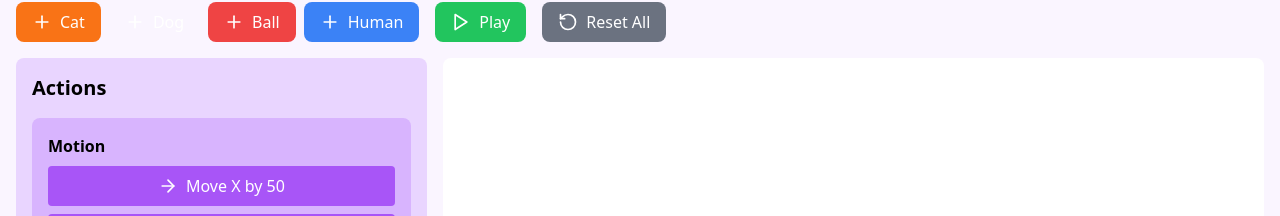
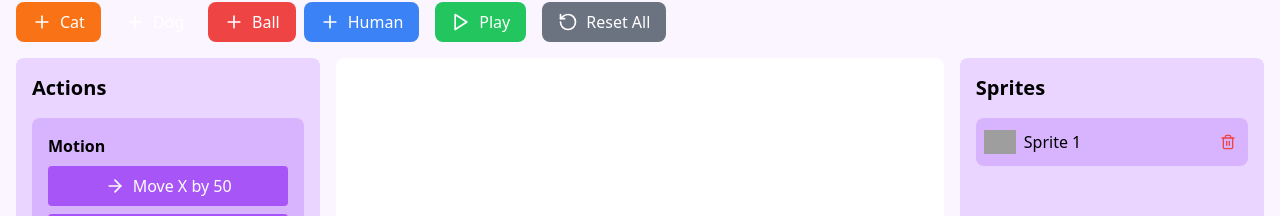
Before and after one commit to ApoorvaA5/-yapsuj, a React (Vite) app: page / in a window 1280 px wide. Both pictures are taken after a click on the button "Cat". Shown: the part 127-343 px from the top of the page. Built offline with nearby package versions, Linux system fonts and the light colour scheme; grey boxes are pictures that could not be loaded.

Commit message:
added sprites section

```diff
--- a/src/App.tsx
+++ b/src/App.tsx
@@ -1,6 +1,7 @@
 import React, { useState, useRef, useEffect } from 'react';
 import { Cat, Dog, Circle, User, Plus, Play, Pause, Trash2, RotateCcw, ArrowRight, ArrowDown, RotateCw, Move, Command as Random, MessageCircle, Maximize2, Minimize2, Repeat, Settings, FileText, Edit, BookOpen, Bug, Volume2, Shirt } from 'lucide-react';
 
+// Keep all interfaces the same
 interface Sprite {
   id: string;
   type: 'cat' | 'dog' | 'ball' | 'human';
@@ -23,11 +24,13 @@ interface Animation {
 }
 
 function App() {
+  // Keep all state and functions the same until the return statement
   const [sprites, setSprites] = useState<Sprite[]>([]);
   const [selectedSprite, setSelectedSprite] = useState<string | null>(null);
   const [isPlaying, setIsPlaying] = useState(false);
   const animationFrameRef = useRef<number>();
 
+  // Keep all functions the same (addSprite, deleteSprite, resetAll, addAnimation, getSpriteIcon, animate)
   const addSprite = (type: Sprite['type']) => {
     const newSprite: Sprite = {
       id: `sprite-${Date.now()}`,
@@ -83,7 +86,7 @@ function App() {
           <img
             src="https://quizizz.com/media/resource/gs/quizizz-media/quizzes/a16db854-0c67-4e98-9e27-590dd764bc38?w=200&h=200"
             alt="Cat"
-            width={size * 4}   // make it 1.5x bigger
+            width={size * 4}
             height={size * 4}
             className={className}
             style={{ pointerEvents: 'none' }}
@@ -302,7 +305,7 @@ function App() {
         </div>
 
         <div className="flex gap-4">
-          <div className="w-1/3 bg-purple-200 p-4 rounded-lg">
+          <div className="w-1/4 bg-purple-200 p-4 rounded-lg">
             <h2 className="text-xl font-bold mb-4">Actions</h2>
 
             <div className="space-y-4">
@@ -407,7 +410,7 @@ function App() {
             </div>
           </div>
 
-          <div className="w-2/3 bg-white p-4 rounded-lg relative" style={{ height: '600px' }}>
+          <div className="w-1/2 bg-white p-4 rounded-lg relative" style={{ height: '600px' }}>
             {sprites.map(sprite => (
               <div
                 key={sprite.id}
@@ -447,6 +450,45 @@ function App() {
               </div>
             ))}
           </div>
+
+          <div className="w-1/4 bg-purple-200 p-4 rounded-lg">
+            <h2 className="text-xl font-bold mb-4">Sprites</h2>
+            <div className="space-y-2">
+              {sprites.map((sprite, index) => (
+                <div
+                  key={sprite.id}
+                  className={`flex items-center gap-2 p-2 rounded-lg cursor-pointer ${
+                    selectedSprite === sprite.id ? 'bg-purple-300' : 'bg-purple-100 hover:bg-purple-200'
+                  }`}
+                  onClick={() => setSelectedSprite(sprite.id)}
+                >
+                  <div className="w-8 h-8 flex items-center justify-center">
+                    {getSpriteIcon(sprite.type, 24, `${
+                      sprite.type === 'cat' ? 'text-orange-500' :
+                      sprite.type === 'dog' ? 'text-brown-500' :
+                      sprite.type === 'ball' ? 'text-red-500' :
+                      'text-blue-500'
+                    }`)}
+                  </div>
+                  <span className="flex-1">Sprite {index + 1}</span>
+                  <button
+                    onClick={(e) => {
+                      e.stopPropagation();
+                      deleteSprite(sprite.id);
+                    }}
+                    className="text-red-500 hover:text-red-700 p-1"
+                  >
+                    <Trash2 size={16} />
+                  </button>
+                </div>
+              ))}
+              {sprites.length === 0 && (
+                <div className="text-center text-gray-500 p-4">
+                  No sprites added yet
+                </div>
+              )}
+            </div>
+          </div>
         </div>
       </div>
     </div>
```
